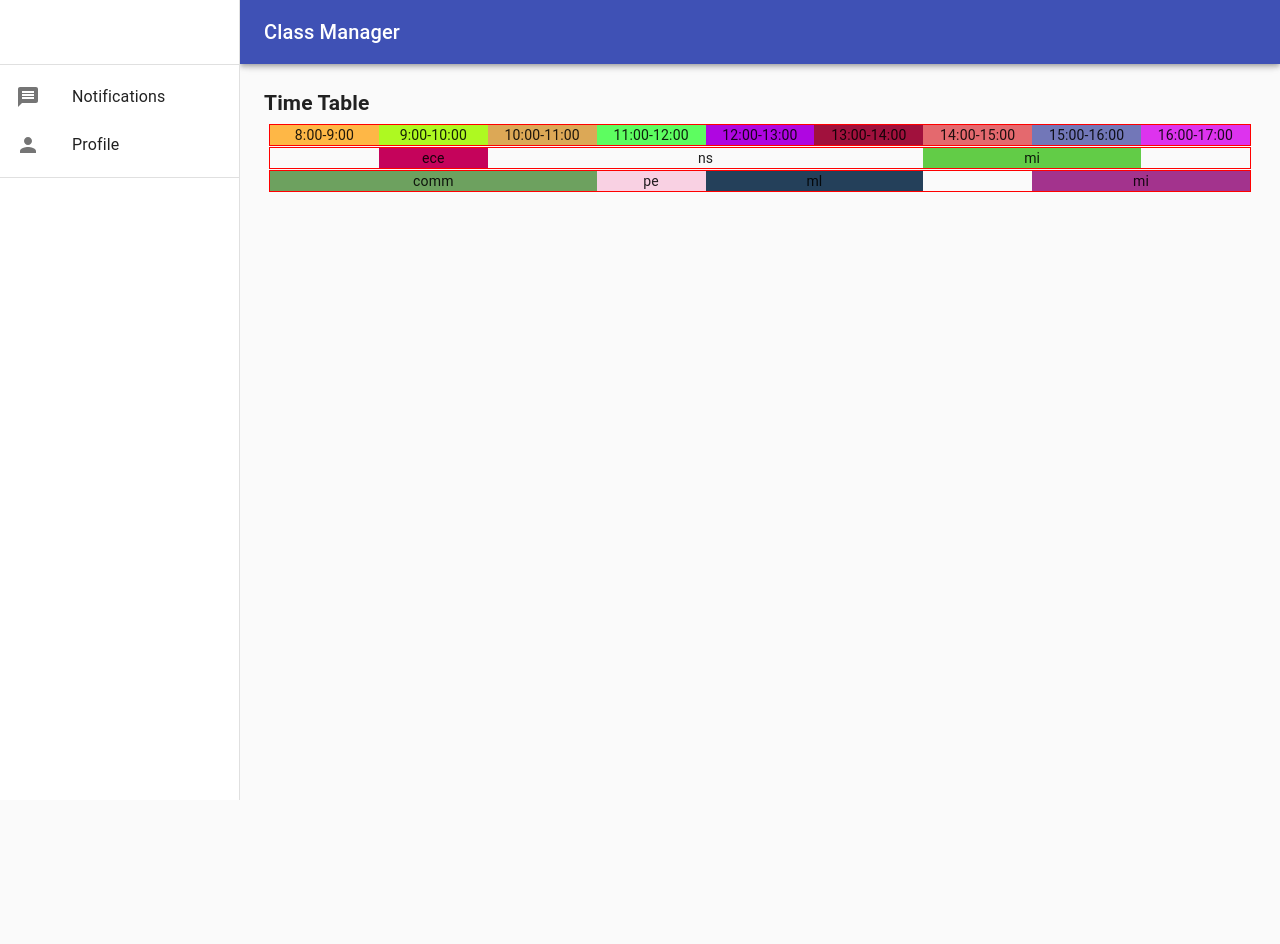
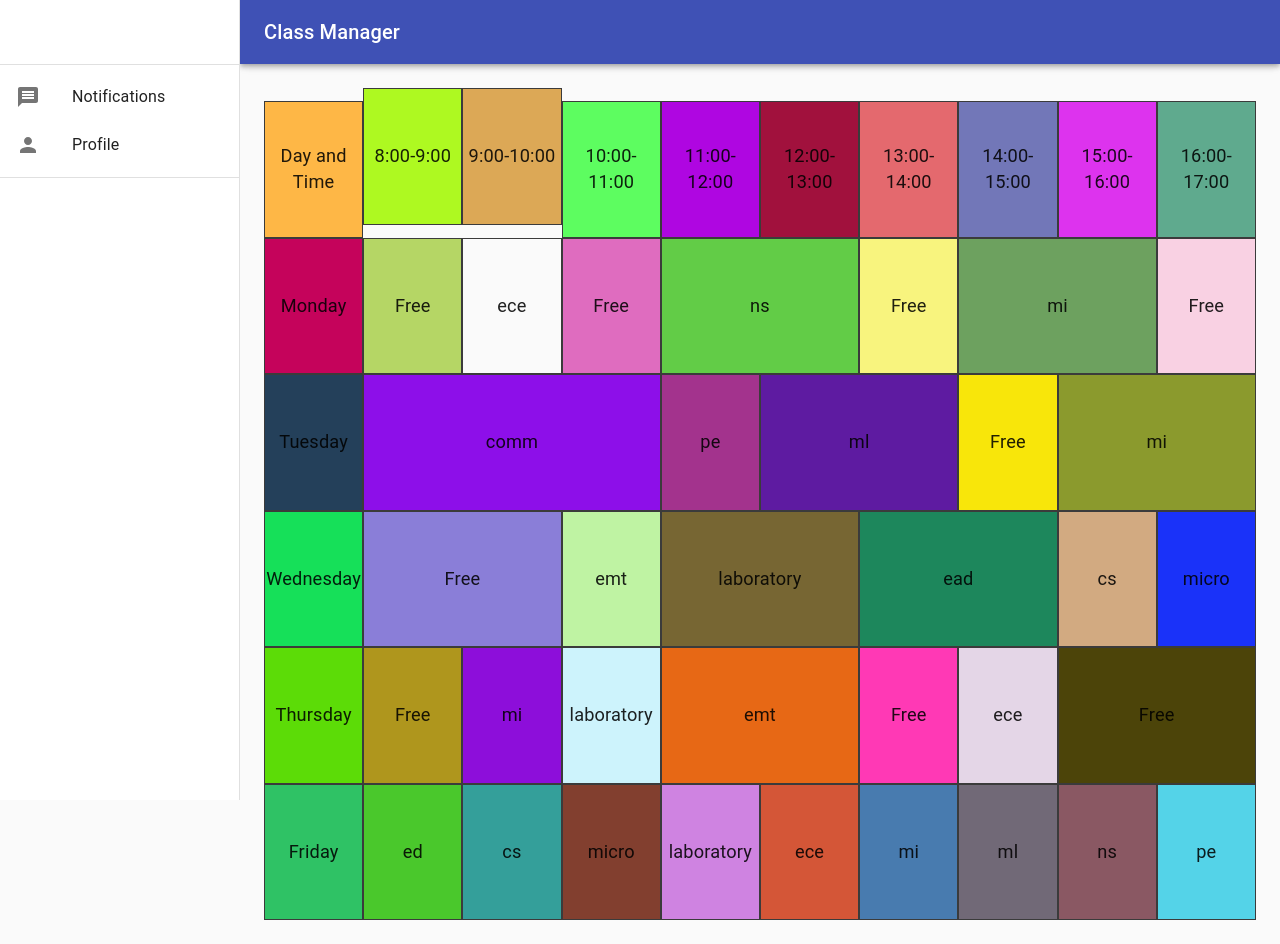
Before and after one commit to codingsamurai-10/class-manager-frontend, a React (Create React App) app: page / in a window 1280 px wide. Before the commit the page ends 800 px from the top, so only its background shows below. Built offline with nearby package versions, Linux system fonts and the light colour scheme; the HTML template or start-up script is replaced by a standard one.

Commit message:
Added more data, table headings and day of week

```diff
--- a/src/App.css
+++ b/src/App.css
@@ -1,13 +1,17 @@
-.time-table-container {
-    padding: 5px;
+* {
+    box-sizing: border-box;
 }
 
 .time-table-row {
-    border: 1px solid red;
-    margin-top: 1px;
+    font-size: 1.3em;
+    position: relative;
 }
 
 .time-table-cell {
     text-align: center;
-    display: inline-block;
+    display: inline-flex;
+    justify-content: space-around;
+    align-items: center;
+    border: 1px solid #3b3b3b;
+    height: 7.5em;
 }
--- a/src/containers/HomePage.js
+++ b/src/containers/HomePage.js
@@ -4,7 +4,6 @@ import TimeTableContainer from './TimeTableContainer';
 const HomePage = () => {
     return (
         <div>
-            <h2>Time Table</h2>
             <TimeTableContainer />
         </div>
     );
--- a/src/containers/TimeTableCell.js
+++ b/src/containers/TimeTableCell.js
@@ -1,12 +1,19 @@
 export default function TimeTableCell(props) {
+    let dynamicCellWidth = 10 * (props.data.end - props.data.start);
+    const minCellWidth = 10;
+    if(dynamicCellWidth < minCellWidth) {
+        dynamicCellWidth = minCellWidth;
+    }
+
+    const dynamicStyleConfiguration = {
+        width: `${dynamicCellWidth}%`,
+        // TODO: remove random colors, provide same color to same subjects
+        backgroundColor: `${"#" + ((1<<24)*Math.random() | 0).toString(16)}`
+    };
+
     return (
-        <div className="time-table-cell" style={
-            {
-                width: `${(100/(17 - 8)) * (props.data.end - props.data.start)}%`,
-                backgroundColor: `${"#" + ((1<<24)*Math.random() | 0).toString(16)}` // TODO: remove random colors, provide same color to same subjects
-            }
-            }>
-            {props.data.name}
+        <div className="time-table-cell" style={dynamicStyleConfiguration}>
+                {props.data.name}
         </div>
     )
 }
--- a/src/containers/TimeTableContainer.js
+++ b/src/containers/TimeTableContainer.js
@@ -1,6 +1,6 @@
 import TimeTableRow from './TimeTableRow';
 
-const timeTable = [
+let periodsSchedule = [
     [
         {name: 'ece', start: 9, end: 10},
         {name: 'ns', start: 11, end: 13},
@@ -11,10 +11,43 @@ const timeTable = [
         {name: 'pe', start: 11, end: 12},
         {name: 'ml', start: 12, end: 14},
         {name: 'mi', start: 15, end: 17}
+    ],
+    [
+        {name: 'emt', start: 10, end: 11},
+        {name: 'laboratory', start: 11, end: 13},
+        {name: 'ead', start: 13, end: 15},
+        {name: 'cs', start: 15, end: 16},
+        {name: 'micro', start: 16, end: 17}
+    ],
+    [
+        {name: 'mi', start: 9, end: 10},
+        {name: 'laboratory', start: 10, end: 11},
+        {name: 'emt', start: 11, end: 13},
+        {name: 'ece', start: 14, end: 15},
+    ],
+    [
+        {name: 'ed', start: 8, end: 9},
+        {name: 'cs', start: 9, end: 10},
+        {name: 'micro', start: 10, end: 11},
+        {name: 'laboratory', start: 11, end: 12},
+        {name: 'ece', start: 12, end: 13},
+        {name: 'mi', start: 13, end: 14},
+        {name: 'ml', start: 14, end: 15},
+        {name: 'ns', start: 15, end: 16},
+        {name: 'pe', start: 16, end: 17},
     ]
 ];
 
-const periodTimeSlots = [
+const workingDays = [
+    'Monday',
+    'Tuesday',
+    'Wednesday',
+    'Thursday',
+    'Friday'
+];
+
+const tableHeadings = [
+    {name: 'Day and Time', start: 7, end: 8},
     {name: "8:00-9:00", start: 8, end: 9},
     {name: "9:00-10:00", start: 9, end: 10},
     {name: "10:00-11:00", start: 10, end: 11},
@@ -27,11 +60,12 @@ const periodTimeSlots = [
 ];
 
 export default function TimeTableContainer() {
+    let day = 0;
     return (
         <div className="time-table-container">
-        <TimeTableRow data={periodTimeSlots} />
-        {timeTable.map(row => (
-            <TimeTableRow data={row} />
+        <TimeTableRow data={tableHeadings} day={null} />
+        {periodsSchedule.map(row => (
+            <TimeTableRow data={row.slice()} day={workingDays[day++]} />
       ))}
         </div>
     )
--- a/src/containers/TimeTableRow.js
+++ b/src/containers/TimeTableRow.js
@@ -3,12 +3,13 @@ import TimeTableCell from './TimeTableCell';
 export default function TimeTableRow(props) {
     const times = [];
     const numberOfPeriods = props.data.length;
+    if(props.day) times.push({name: props.day, start: 7, end: 8});
     for (let i = 0; i < numberOfPeriods; i++) {
         const currentPeriod = props.data[i];
         if (i === 0) {
             if (currentPeriod.start > 8) {
                 times.push({
-                    name: '',
+                    name: 'Free',
                     start: 8,
                     end: props.data[0].start
                 });
@@ -19,23 +20,24 @@ export default function TimeTableRow(props) {
             start: currentPeriod.start,
             end: currentPeriod.end
         });
+
         let nextPeriodStartTime = null;
         if(i + 1 < numberOfPeriods) nextPeriodStartTime = props.data[i + 1].start;
         else nextPeriodStartTime = 17;
+
         if(nextPeriodStartTime !== currentPeriod.end) {
             times.push({
-                name: '',
+                name: 'Free',
                 start: currentPeriod.end,
                 end: nextPeriodStartTime
             });
         }
     }
-    console.log(times);
     return (
         <div className="time-table-row">
-            {times.map(cell => (
-                <TimeTableCell data={cell} key={cell.start} />
-            ))}
+                {times.map(cell => (
+                    <TimeTableCell data={cell} key={cell.start} />
+                ))}
         </div>
     )
 }
```
